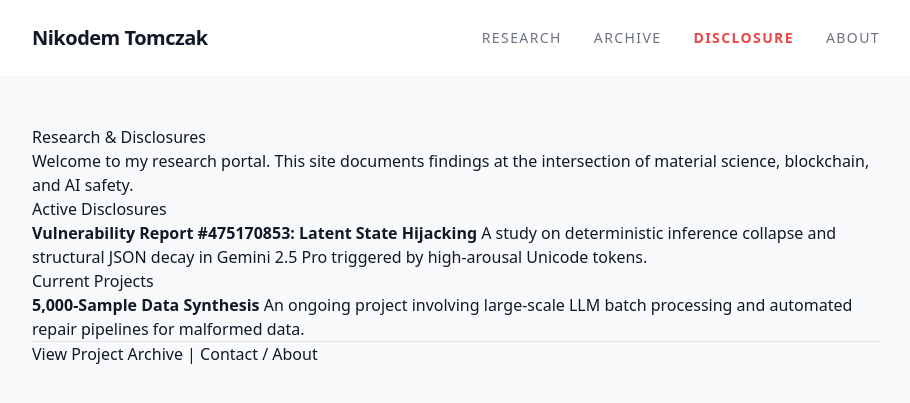
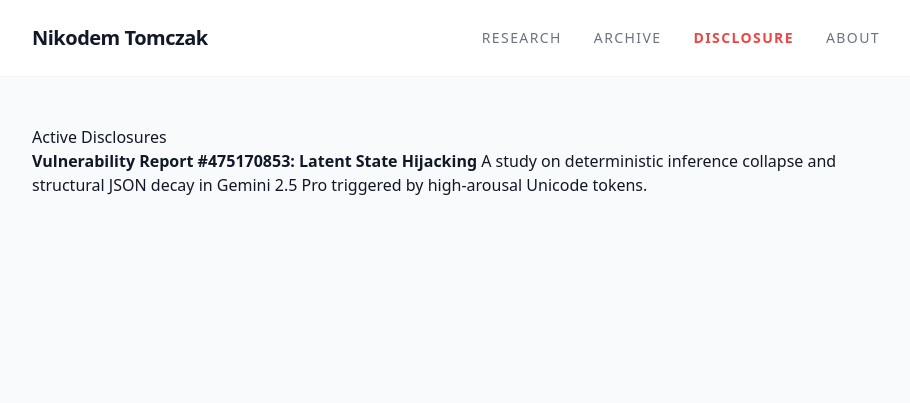
Before and after one commit to softmatsg/Notes-and-disclosures, a Jekyll site: the page built from index.md, in a window 1280 px wide. Shown: the top 403 px of the page, without its empty margins (184-1094 px from the left). Built offline with Jekyll 4.4.1, drawn with Linux system fonts in a browser that asks for light colours; nearby versions of some CDN libraries.

Commit message:
Revise index.md to update disclosures and remove content
Updated the link for the vulnerability report and removed sections on research and current projects.

```diff
--- a/index.md
+++ b/index.md
@@ -3,14 +3,5 @@ layout: default
 title: Home
 ---
 
-# Research & Disclosures
-Welcome to my research portal. This site documents findings at the intersection of material science, blockchain, and AI safety.
-
 ## Active Disclosures
-* **[Vulnerability Report #475170853: Latent State Hijacking](./disclosure)** A study on deterministic inference collapse and structural JSON decay in Gemini 2.5 Pro triggered by high-arousal Unicode tokens.
-
-## Current Projects
-* **5,000-Sample Data Synthesis** An ongoing project involving large-scale LLM batch processing and automated repair pipelines for malformed data.
-
----
-[View Project Archive](./archive) | [Contact / About](./about)
+* **[Vulnerability Report #475170853: Latent State Hijacking](./gemini_mark_vulnerability.md)** A study on deterministic inference collapse and structural JSON decay in Gemini 2.5 Pro triggered by high-arousal Unicode tokens.
```
